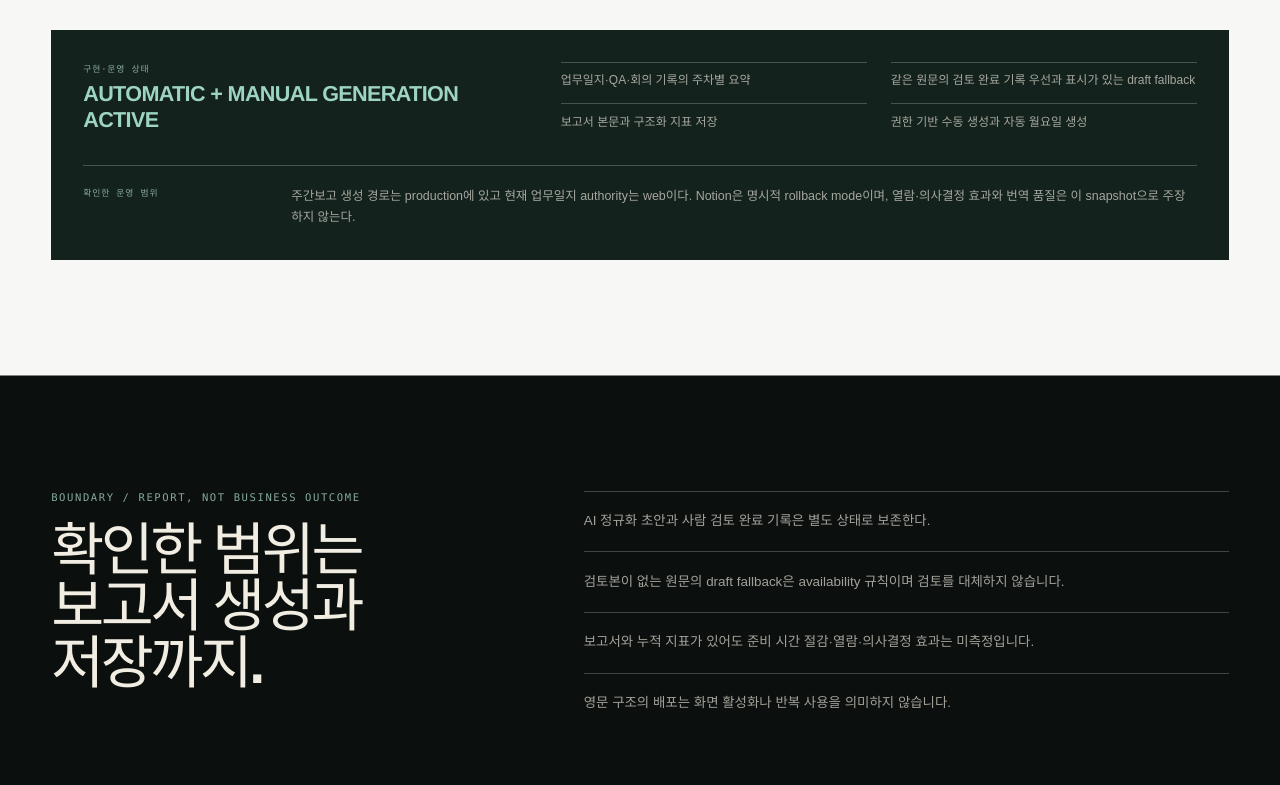
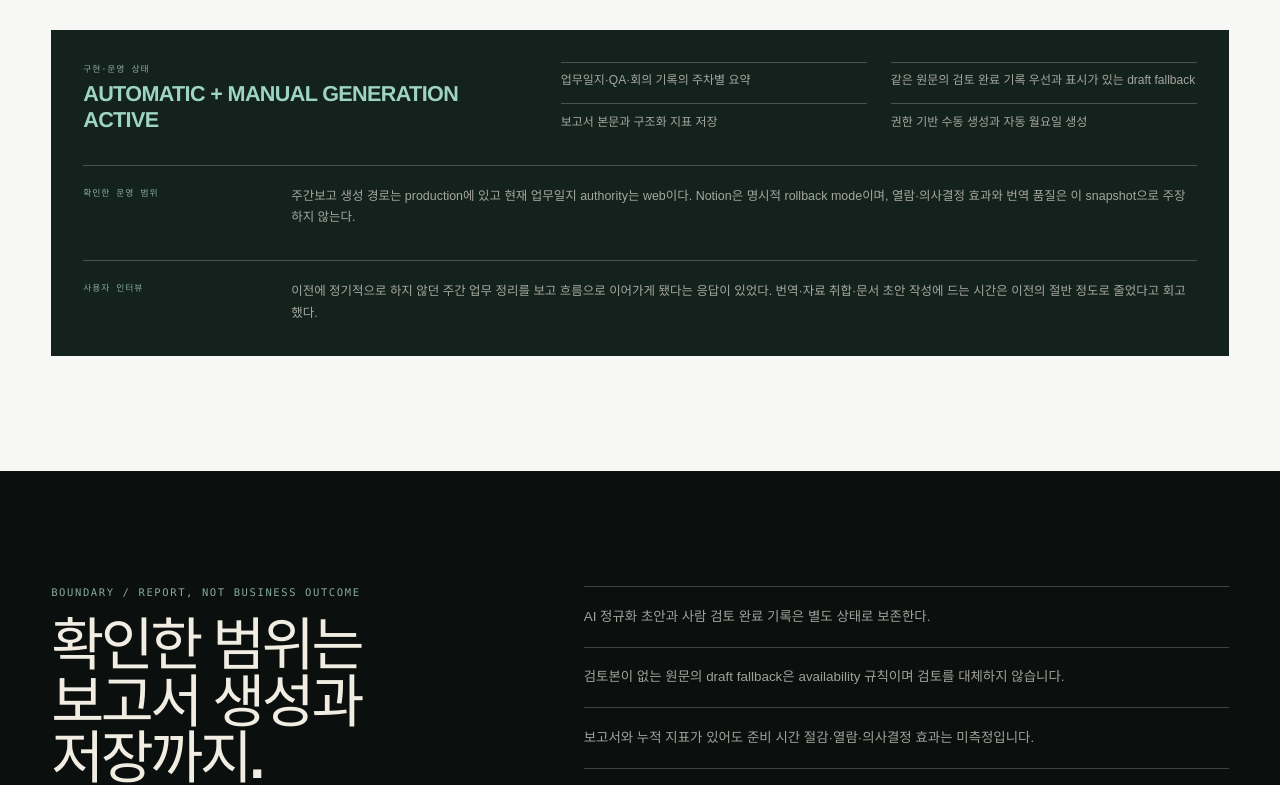
Before and after one commit to 2rlo/portfolio-atlas, a React (Vite) app: page /what/report in a window 1280 px wide. Shown: the part 4339-5124 px from the top of the page. Built offline with nearby package versions, Linux system fonts and the light colour scheme.

Commit message:
feat(portfolio): add attributed user interview feedback

```diff
--- a/src/components/product-case/ReusableWhatCasePage.tsx
+++ b/src/components/product-case/ReusableWhatCasePage.tsx
@@ -89,7 +89,7 @@ function ReusableWhatCasePage<Id extends string, Product, Visual extends string>
       <section className="qa-evidence" aria-labelledby={`${titleId}-evidence`}>
         <header className="qa-evidence-heading"><p>{content.evidence.eyebrow}</p><h2 id={`${titleId}-evidence`}>{content.evidence.title}</h2><span>{content.evidence.snapshot}</span></header>
         <dl className="qa-evidence-register">{content.evidence.items.map((item) => <div key={item.label}><dd>{item.value}</dd><dt>{item.label}</dt><p>{item.meaning}</p><small>{item.boundary}</small></div>)}</dl>
-        <div className="qa-status"><header><span>구현·운영 상태</span><strong>{content.implementationStatus.state}</strong></header><ul>{content.implementationStatus.items.map((item) => <li key={item}>{item}</li>)}</ul><p><span>확인한 운영 범위</span>{content.implementationStatus.runtime}</p></div>
+        <div className="qa-status"><header><span>구현·운영 상태</span><strong>{content.implementationStatus.state}</strong></header><ul>{content.implementationStatus.items.map((item) => <li key={item}>{item}</li>)}</ul><p><span>확인한 운영 범위</span>{content.implementationStatus.runtime}</p>{content.implementationStatus.feedback ? <p><span>{content.implementationStatus.feedback.label}</span>{content.implementationStatus.feedback.text}</p> : null}</div>
       </section>
 
       <footer className="qa-boundary">
--- a/src/components/worklog-review/WorklogReviewPage.tsx
+++ b/src/components/worklog-review/WorklogReviewPage.tsx
@@ -111,6 +111,7 @@ function WorklogReviewPage({ content }: WorklogReviewPageProps) {
           <header><span>CURRENT STATUS</span><strong>{content.implementationStatus.state}</strong></header>
           <ul>{content.implementationStatus.items.map((item) => <li key={item}>{item}</li>)}</ul>
           <p><span>RUNTIME / USE BOUNDARY</span>{content.implementationStatus.runtime}</p>
+          {content.implementationStatus.feedback ? <p><span>{content.implementationStatus.feedback.label}</span>{content.implementationStatus.feedback.text}</p> : null}
         </div>
       </section>
 
--- a/src/content/rag-assistant.ts
+++ b/src/content/rag-assistant.ts
@@ -243,6 +243,10 @@ export const ragAssistantContent = {
       '사용자별 Conversation Memory와 검토 후 지식 반영',
     ],
     runtime: 'deterministic lookup과 provenance-aware RAG 경로는 운영 구성에 있다. 채널은 Graph, 선택 채팅은 Power Automate로 수집하며 검색 정확도·응답시간·반복 사용·조직 정착은 측정하지 않았다.',
+    feedback: {
+      label: '사용자 인터뷰',
+      text: '필요한 정보를 허브에서 찾는 데 약 3분이 걸린다고 답했다. 담당자에게 직접 묻는 빈도는 주 3회 이상에서 약 1회로 줄었다고 회고했다.',
+    },
   },
   boundary: {
     eyebrow: 'BOUNDARY / RETRIEVAL, NOT TRUTH ENGINE',
--- a/src/content/report.ts
+++ b/src/content/report.ts
@@ -241,6 +241,10 @@ export const reportContent = {
       '권한 기반 수동 생성과 자동 월요일 생성',
     ],
     runtime: '주간보고 생성 경로는 production에 있고 현재 업무일지 authority는 web이다. Notion은 명시적 rollback mode이며, 열람·의사결정 효과와 번역 품질은 이 snapshot으로 주장하지 않는다.',
+    feedback: {
+      label: '사용자 인터뷰',
+      text: '이전에 정기적으로 하지 않던 주간 업무 정리를 보고 흐름으로 이어가게 됐다는 응답이 있었다. 번역·자료 취합·문서 초안 작성에 드는 시간은 이전의 절반 정도로 줄었다고 회고했다.',
+    },
   },
   boundary: {
     eyebrow: 'BOUNDARY / REPORT, NOT BUSINESS OUTCOME',
--- a/src/content/worklog-review.ts
+++ b/src/content/worklog-review.ts
@@ -294,6 +294,10 @@ export const worklogReviewContent = {
     ],
     runtime:
       '2026.09.04 현재 업무일지 authority는 web이며 Notion은 자동 fallback이 아닌 명시적 rollback 경로다. 공개 화면은 원문 대신 상태 관계만 재구성했고, 검토 시간·정확도·반복 이용량은 측정하지 않았다.',
+    feedback: {
+      label: '사용자 인터뷰',
+      text: '업무일지 한 건을 검토하는 데 걸리는 시간이 약 7분에서 4분으로 줄었다는 응답이 있었다.',
+    },
   },
   boundary: {
     eyebrow: 'BOUNDARY / REVIEWED-FIRST, NOT AI-FIRST',
```
Also changed, not shown: src/content/content-types.ts (+8 -0 lines).
